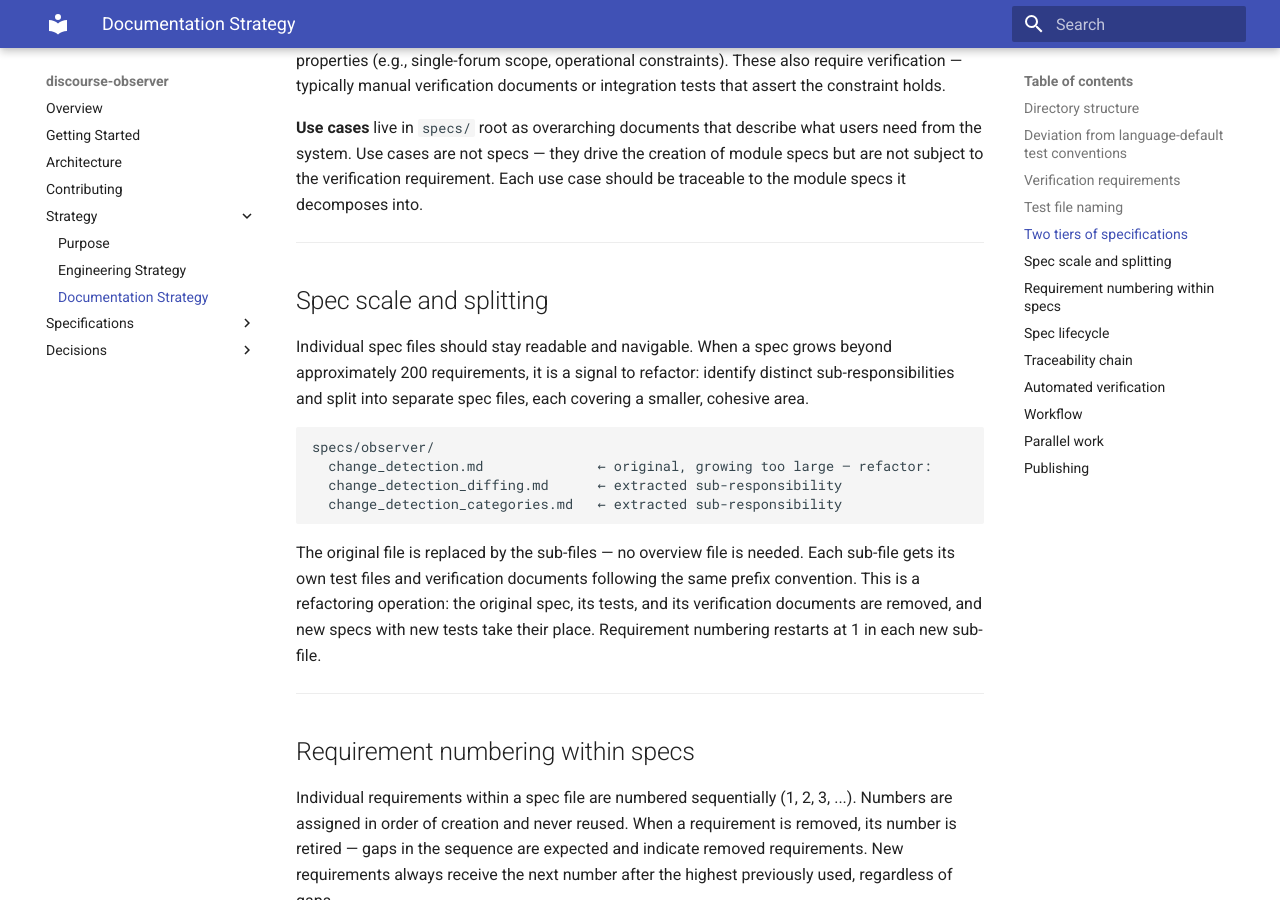
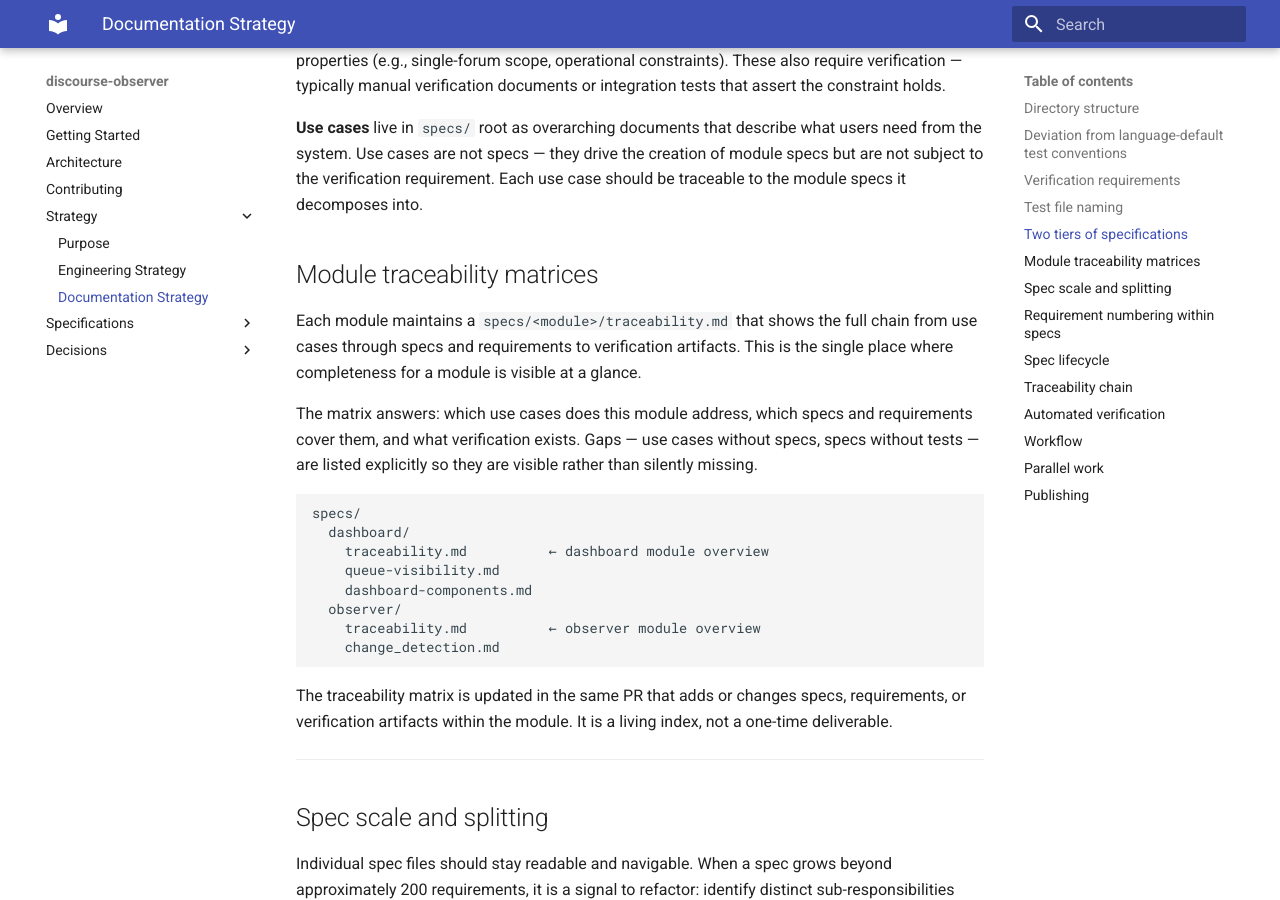
Before and after one commit to MorganDigitalAsyncTransparency/community, an MkDocs documentation site: the page built from discourse-observer/docs/documentation-strategy.md, in a window 1280 px wide and 900 px high, scrolled down 3220 px. Built offline with MkDocs 1.6.1 and Material for MkDocs 9.7.7, drawn with Linux system fonts in a browser that asks for light colours.

Commit message:
Add per-module traceability matrices
Each module gets specs/<module>/traceability.md showing the full chain
from use cases to specs, requirements, and verification artifacts.
Creates the dashboard matrix and documents the pattern in doc strategy.

Co-Authored-By: Claude Opus 4.6 (1M context) <noreply@anthropic.com>

````diff
--- a/discourse-observer/docs/documentation-strategy.md
+++ b/discourse-observer/docs/documentation-strategy.md
@@ -109,6 +109,25 @@ Multiple test files per spec is expected and correct — different test types ve
 **System specs** live in `specs/` root and describe cross-cutting constraints or system-wide properties (e.g., single-forum scope, operational constraints). These also require verification — typically manual verification documents or integration tests that assert the constraint holds.
 
 **Use cases** live in `specs/` root as overarching documents that describe what users need from the system. Use cases are not specs — they drive the creation of module specs but are not subject to the verification requirement. Each use case should be traceable to the module specs it decomposes into.
+
+## Module traceability matrices
+
+Each module maintains a `specs/<module>/traceability.md` that shows the full chain from use cases through specs and requirements to verification artifacts. This is the single place where completeness for a module is visible at a glance.
+
+The matrix answers: which use cases does this module address, which specs and requirements cover them, and what verification exists. Gaps — use cases without specs, specs without tests — are listed explicitly so they are visible rather than silently missing.
+
+```text
+specs/
+  dashboard/
+    traceability.md          ← dashboard module overview
+    queue-visibility.md
+    dashboard-components.md
+  observer/
+    traceability.md          ← observer module overview
+    change_detection.md
+```
+
+The traceability matrix is updated in the same PR that adds or changes specs, requirements, or verification artifacts within the module. It is a living index, not a one-time deliverable.
 
 ---
 
````
Also changed, not shown: discourse-observer/specs/dashboard/traceability.md (added, +28 -0 lines).
